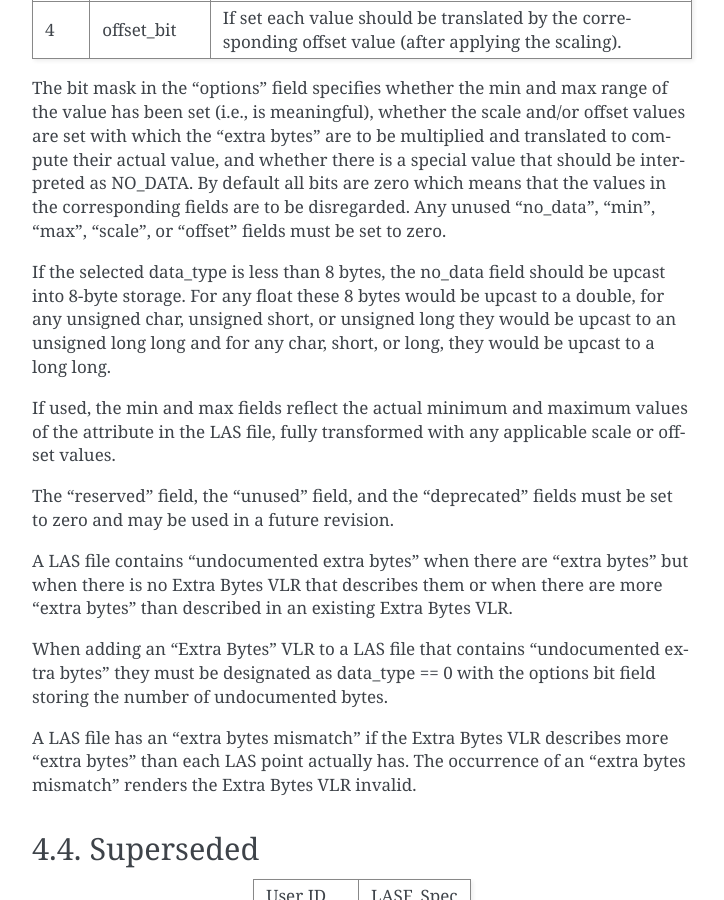
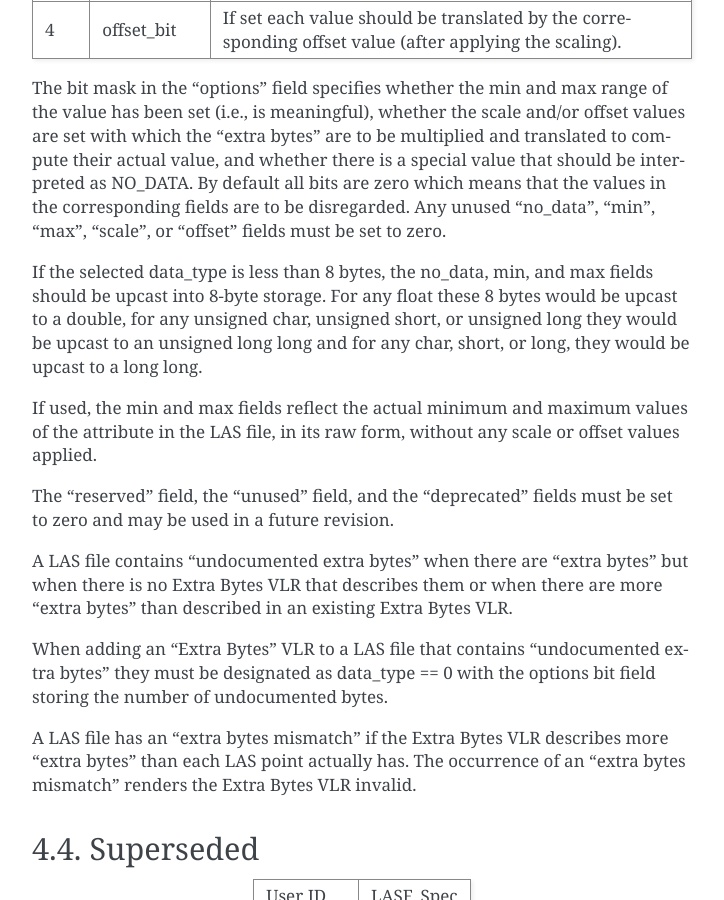
Before and after one commit to ASPRSorg/LAS, a Sphinx documentation site: the page built from source/04_optional_vlrs.txt, in a window 1280 px wide and 900 px high, scrolled down 3023 px. Shown: the whole window, without its empty margins (388-1112 px from the left). Built offline with Sphinx 7.4.7, drawn with Linux system fonts in a browser that asks for light colours; some of the changed text lies outside the part shown.

Commit message:
Reverted ExtraByte min/max data type change from #4. Clarified form of the ExtraByte min/max field.

```diff
--- a/source/01_intro.txt
+++ b/source/01_intro.txt
@@ -66,8 +66,7 @@ Summary of LAS 1.4 revisions:
 
     * Added explanation and example of implicit arrays from descriptor names.
 
-  * Changed type of ExtraByte min/max from ``anytype`` to ``double`` and
-    clarified that min/max should be a transformed value.
+  * Clarified that ExtraByte min/max should be an untransformed value.
     (`I-4 <https://github.com/ASPRSorg/LAS/issues/4>`_)
   * Clarified that Legacy Point Counts should be set to zero if using non-legacy
     PDRFs. (`I-12 <https://github.com/ASPRSorg/LAS/issues/12>`_)
--- a/source/04_optional_vlrs.txt
+++ b/source/04_optional_vlrs.txt
@@ -184,15 +184,15 @@ be interpreted as NO_DATA. By default all bits are zero which means that the
 values in the corresponding fields are to be disregarded. Any unused
 "no_data", "min", "max", "scale", or "offset" fields must be set to zero.
 
-If the selected data_type is less than 8 bytes, the no_data field
+If the selected data_type is less than 8 bytes, the no_data, min, and max fields
 should be upcast into 8-byte storage. For any float these 8 bytes would be
 upcast to a double, for any unsigned char, unsigned short, or unsigned long
 they would be upcast to an unsigned long long and for any char, short, or long,
 they would be upcast to a long long.
 
 If used, the min and max fields reflect the actual minimum and maximum values
-of the attribute in the LAS file, fully transformed with any applicable scale
-or offset values.
+of the attribute in the LAS file, in its raw form, without any scale
+or offset values applied.
 
 The "reserved" field, the "unused" field, and the "deprecated" fields must be
 set to zero and may be used in a future revision.
```
Also changed, not shown: other parts of source/04_optional_vlrs.txt (+2 -2 lines).
